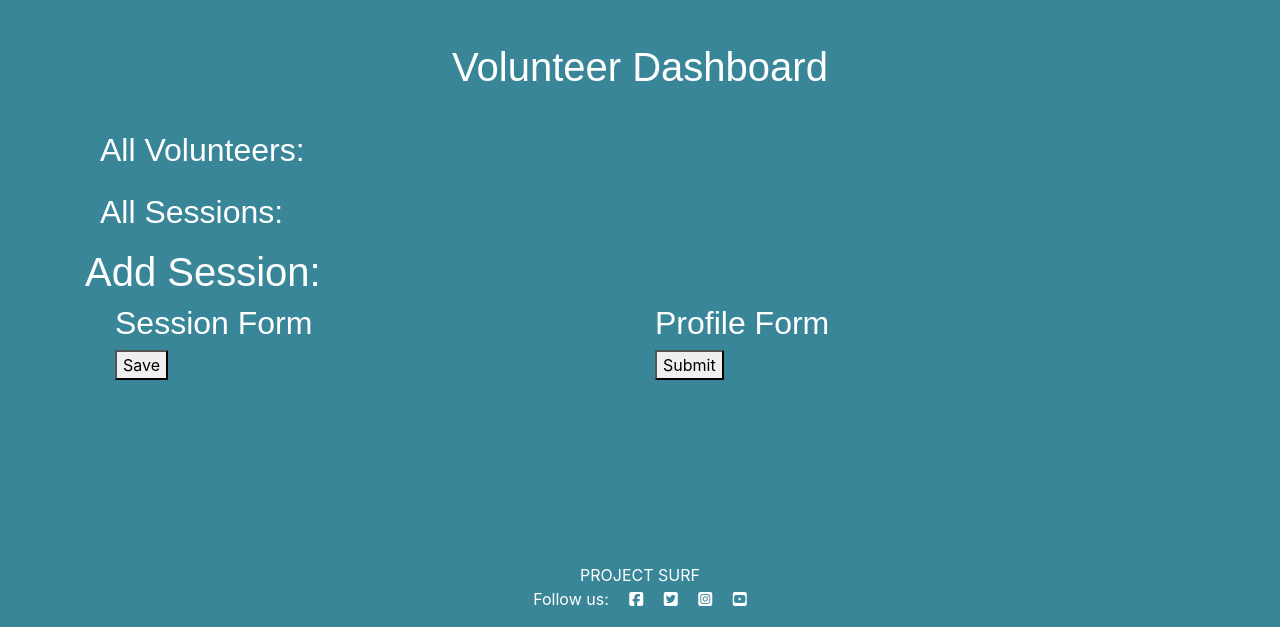
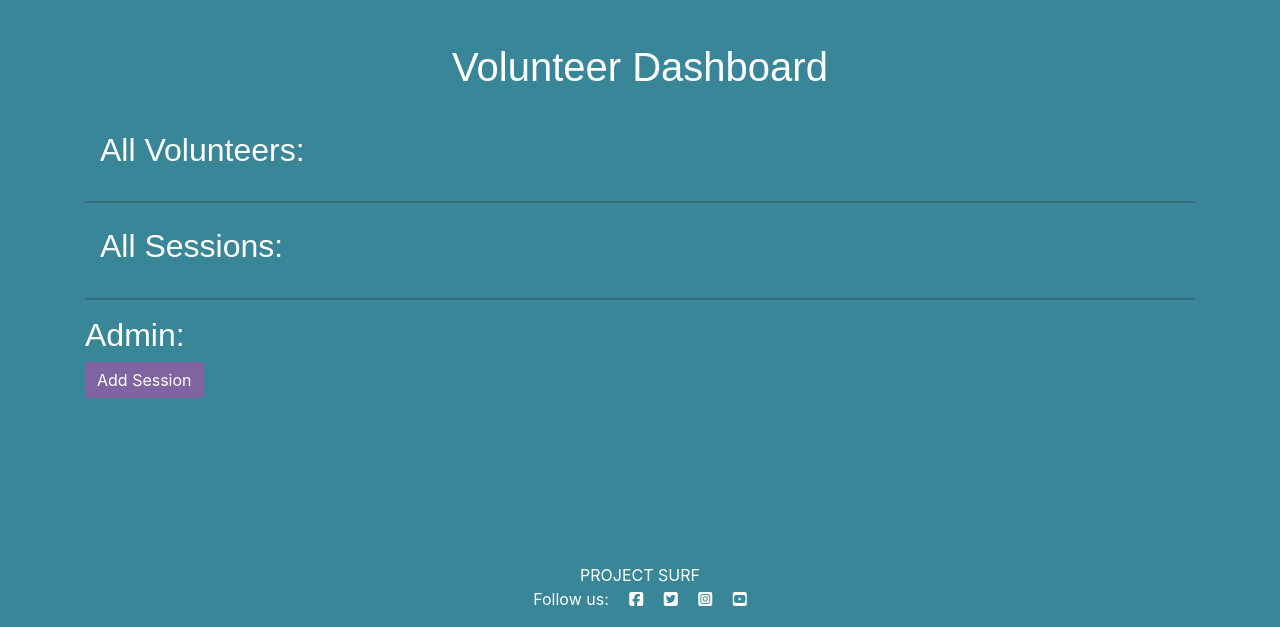
Before and after one commit to Code-Institute-Submissions/angharadcaswell-surf_volunteer_app_AugResub, a Django app: page /dashboard/ in a window 1280 px wide. Shown: the part 173-800 px from the top of the page. Run offline with Django 3.2, Linux system fonts and the light colour scheme; the visitor is signed in with stand-in values (Sample User, id 1); data that the repository does not hold is empty; some libraries are stand-ins or nearby versions.

Commit message:
Added Add session template and url

```diff
--- a/volunteer_dashboard/forms.py
+++ b/volunteer_dashboard/forms.py
@@ -3,15 +3,13 @@ from django import forms
 
 
 class SessionForm(forms.ModelForm):
-    session_form = forms.BooleanField(widget=forms.HiddenInput, initial=True)
 
     class Meta:
         model = Session
         fields = ('date', 'time',)
 
 class ProfileForm(forms.ModelForm):
-    profile_form = forms.BooleanField(widget=forms.HiddenInput, initial=True)
 
     class Meta:
         model = VolunteerProfile
-        fields = ('name', 'email', 'bio')
+        fields = ('name', 'email', 'photo', 'bio')
--- a/volunteer_dashboard/templates/components/add_session_profile.html
+++ b/volunteer_dashboard/templates/add_sessions.html
@@ -1,22 +1,16 @@
 {% load crispy_forms_tags %}
+
+Helloooo
 <div class="container">
     <div class="container">
         <div class="row">
           <div class="col-sm-6">
             <h2> Session Form </h2>
-            <form method="post">
+            <!-- <form method="post">
                 {{ session_form | crispy }}
                 {% csrf_token %}
                 <button type="submit" >Save</button>
-            </form>
-          </div>
-          <div class="col-sm-6">
-            <h2>Profile Form</h2>
-            <form method="post">
-                {{ profile_form | crispy }}
-                {% csrf_token %}
-                <button type="submit" >Submit</button>
-            </form>
+            </form> -->
           </div>
         </div>
       </div>
--- a/volunteer_dashboard/templates/dashboard.html
+++ b/volunteer_dashboard/templates/dashboard.html
@@ -24,6 +24,7 @@
             {% endfor %}
         </div>
     </div>
+    <hr>
     <div class="container-fluid py-2">
         <h2 class="font-weight-light">All Sessions:</h2>
         <div class="d-flex flex-row flex-nowrap overflow-auto">
@@ -39,8 +40,9 @@
     </div>
     {% if user.is_superuser %}
 
-    <h1>Add Session:</h1>
-    {% include 'components/add_session_profile.html' %}
+    <hr>
+    <h2>Admin:</h2>
+    <a href="{% url 'addsessions' %}" class="btn btn-primary btn-surf">Add Session</a>
 {% endif %}
     {% else %}
     <h2 class="dashboard-signedout">Please sign in or register to view the volunteer dashboard</h2>
--- a/volunteer_dashboard/urls.py
+++ b/volunteer_dashboard/urls.py
@@ -1,7 +1,9 @@
 from django.urls import path
+from . import views
 from .views import VolunteerList
 
 urlpatterns = [
     path('', VolunteerList.as_view(), name='dashboard'),
+    path('add_sessions/', views.add_sessions),
 
 ]
--- a/volunteer_dashboard/views.py
+++ b/volunteer_dashboard/views.py
@@ -2,6 +2,7 @@ from django.shortcuts import render
 from django.views import generic, View
 from volunteer_app.models import VolunteerProfile, Session
 from .forms import SessionForm
+from django.contrib.auth.decorators import login_required
 
 
 class VolunteerList(generic.ListView):
@@ -17,22 +18,21 @@ class VolunteerList(generic.ListView):
         context['session_list'] = Session.objects.order_by('date')
         return context
 
-    def edit_session_profile(request):
-        session_form = forms.SessionForm()
-        profile_form = forms.ProfileForm()
-        if request.method == 'POST':
-            if 'session_form' in request.POST:
-                session_form = forms.SessionForm(request.POST)
-                if session_form.is_valid():
-                    session_form.save()
-                    return redirect('home')
-            if 'profile_form' in request.POST:
-                profile_form = forms.ProfileForm(request.POST)
-                if profile_form.is_valid():
-                    profile_form.save()
-                    return redirect('home')
-        context = {
-            'session_form': session_form,
-            'profile_form': profile_form,
-        }
-        return render(request, 'add_session_profile.html', context=context)
+
+
+@login_required
+def add_sessions(request):
+    """ Add session """
+    if request.method == 'POST':
+        form = SessionForm(request.POST, request.FILES)
+        if form.is_valid():
+            form.save()
+            # messages.success(request, f'You have successfully created session')
+            return redirect('volunteer_dashboard')
+        else:
+            messages.error(
+                request,
+                'Please ensure all fields are filled out correctly.'
+                )
+
+    return render(request, 'add_sessions.html', {})
```
